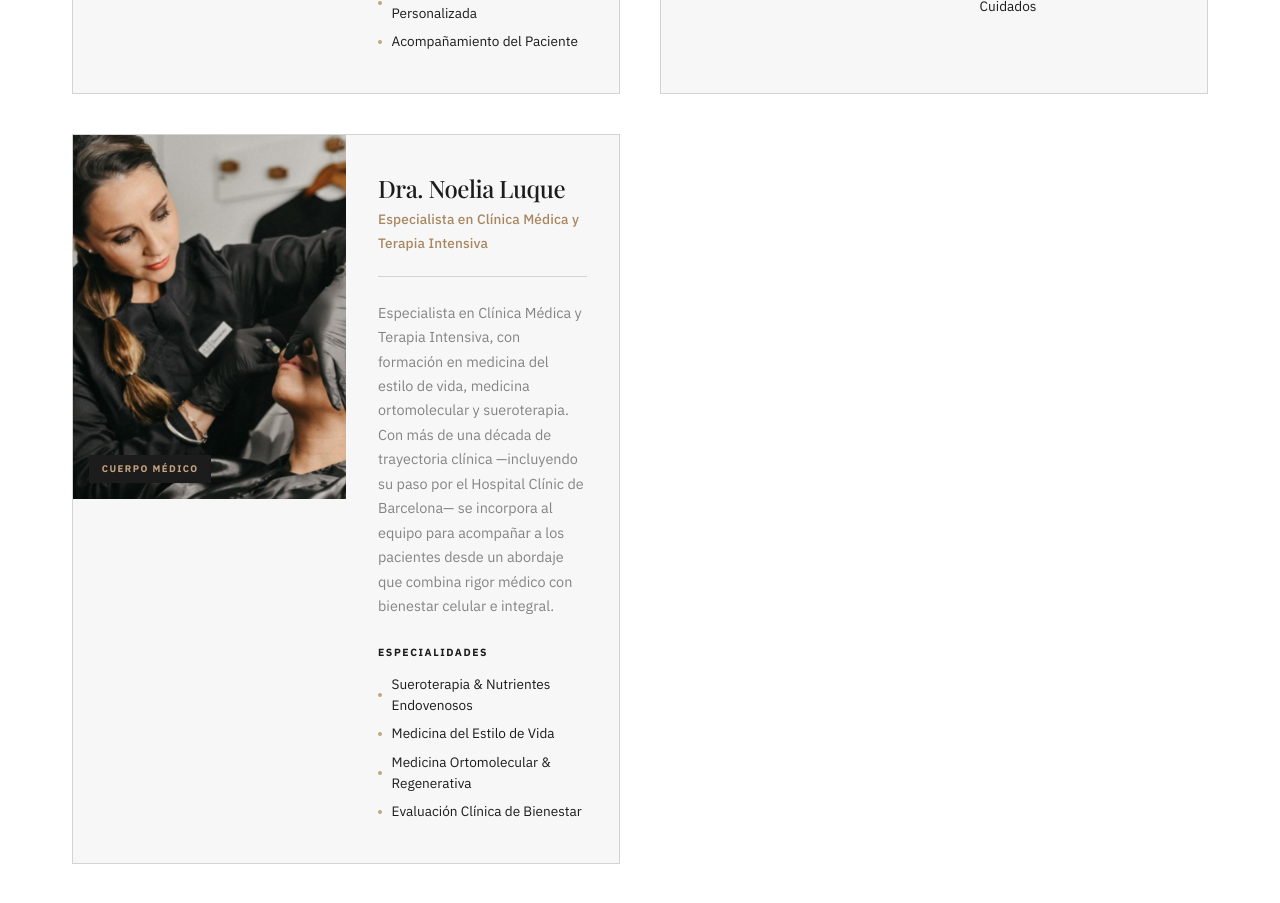
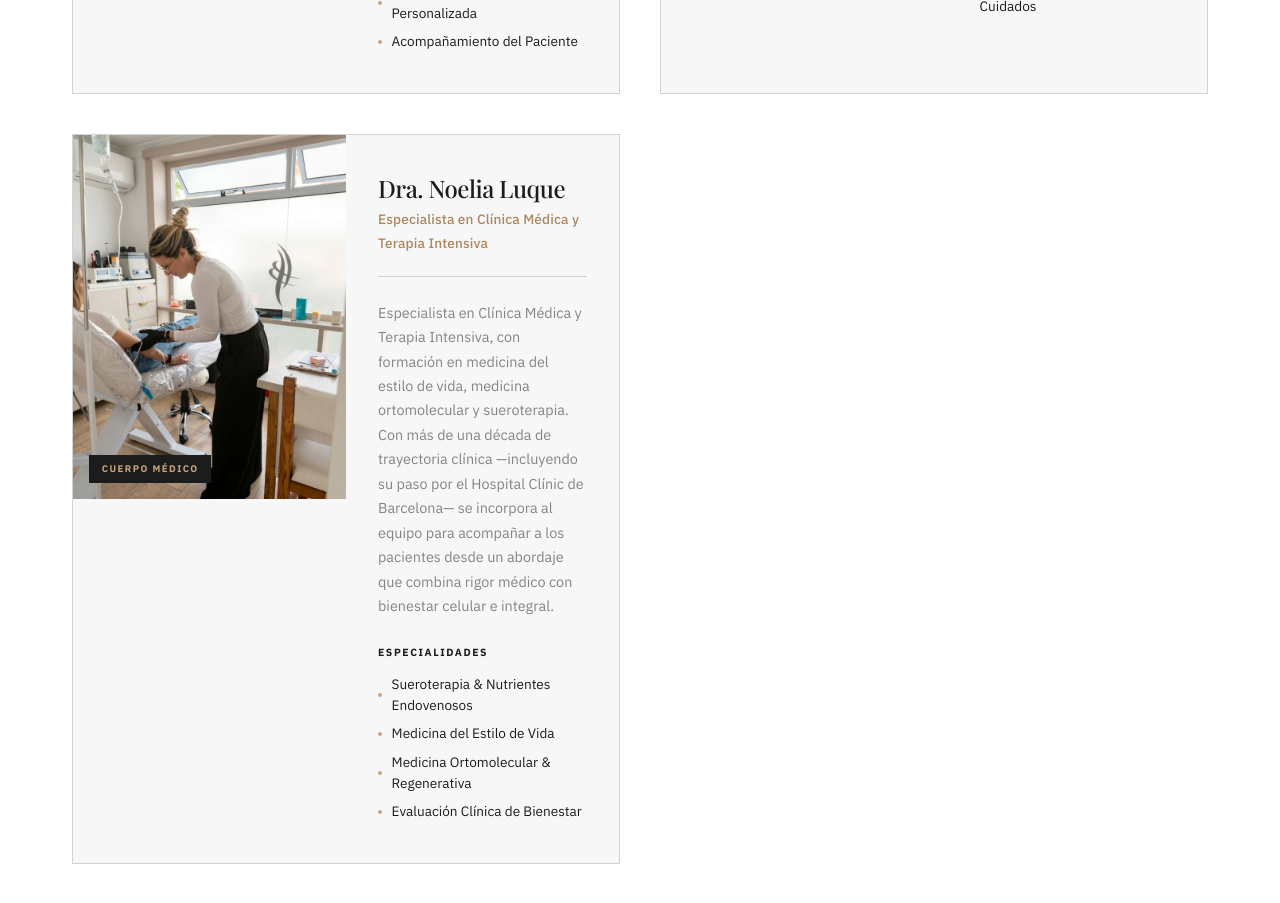
Before and after one commit to stinmeister/dra.landaburo, a Next.js app: page / in a window 1280 px wide. Shown: the part 5500-6403 px from the top of the page. Built offline with nearby package versions, Linux system fonts and the light colour scheme; no server answers.

Commit message:
feat(team): add real clinical photograph for Dra. Noelia Luque in team section

```diff
--- a/src/components/home/TeamSection.tsx
+++ b/src/components/home/TeamSection.tsx
@@ -26,6 +26,7 @@ export default function TeamSection() {
                   alt={member.name}
                   fill
                   className={styles.photo}
+                  style={member.objectPosition ? { objectPosition: member.objectPosition } : undefined}
                   sizes="(max-width: 768px) 100vw, 50vw"
                 />
                 <span className={styles.badge}>{member.badge}</span>
--- a/src/data/team.ts
+++ b/src/data/team.ts
@@ -7,6 +7,7 @@ export interface TeamMember {
   bio: string;
   specialties: string[];
   image: string;
+  objectPosition?: string;
   socialLinks?: {
     instagram?: string;
     linkedin?: string;
@@ -93,6 +94,7 @@ export const teamMembers: TeamMember[] = [
       'Medicina Ortomolecular & Regenerativa',
       'Evaluación Clínica de Bienestar'
     ],
-    image: '/images/Dra.Landaburo.png',
+    image: '/images/dra-noelia-luque.jpg',
+    objectPosition: 'center 15%',
   }
 ];
```
Also changed, not shown: public/images/dra-noelia-luque.jpg (added).
